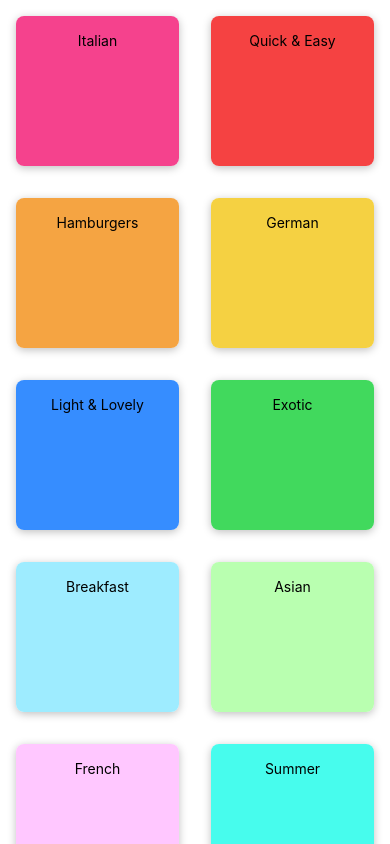
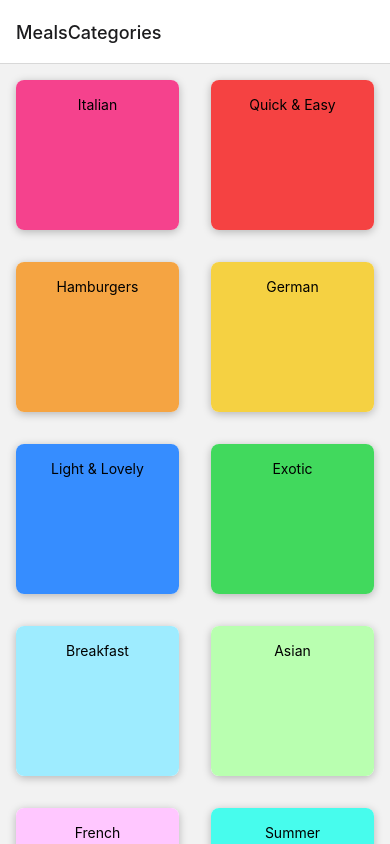
Before and after one commit to Jerez007/Meals-App, a React Native app: screen / in a window 390 px wide. Built offline with nearby package versions, Linux system fonts and the light colour scheme.

Commit message:
added MealsCategories navigation

```diff
--- a/App.js
+++ b/App.js
@@ -1,12 +1,20 @@
 import { StatusBar } from "expo-status-bar";
 import { StyleSheet, Text, View } from "react-native";
 import CategoriesScreen from "./screens/CategoriesScreen";
+import { NavigationContainer } from "@react-navigation/native";
+import { createNativeStackNavigator} from '@react-navigation/native-stack';
+
+const Stack = createNativeStackNavigator();
 
 export default function App() {
   return (
     <>
-      <StatusBar style='light'/>
-      <CategoriesScreen />
+      <StatusBar style="dark" />
+      <NavigationContainer>
+        <Stack.Navigator>
+          <Stack.Screen name="MealsCategories" component={CategoriesScreen} />
+        </Stack.Navigator>
+      </NavigationContainer>
     </>
   );
 }
--- a/package.json
+++ b/package.json
@@ -9,10 +9,14 @@
     "web": "expo start --web"
   },
   "dependencies": {
+    "@react-navigation/native": "^6.1.9",
+    "@react-navigation/native-stack": "^6.9.17",
     "expo": "~50.0.4",
     "expo-status-bar": "~1.11.1",
     "react": "18.2.0",
-    "react-native": "0.73.2"
+    "react-native": "0.73.2",
+    "react-native-safe-area-context": "4.8.2",
+    "react-native-screens": "~3.29.0"
   },
   "devDependencies": {
     "@babel/core": "^7.20.0"
```
Also changed, not shown: 1 other file (tests, documents, lock files or other folders).
